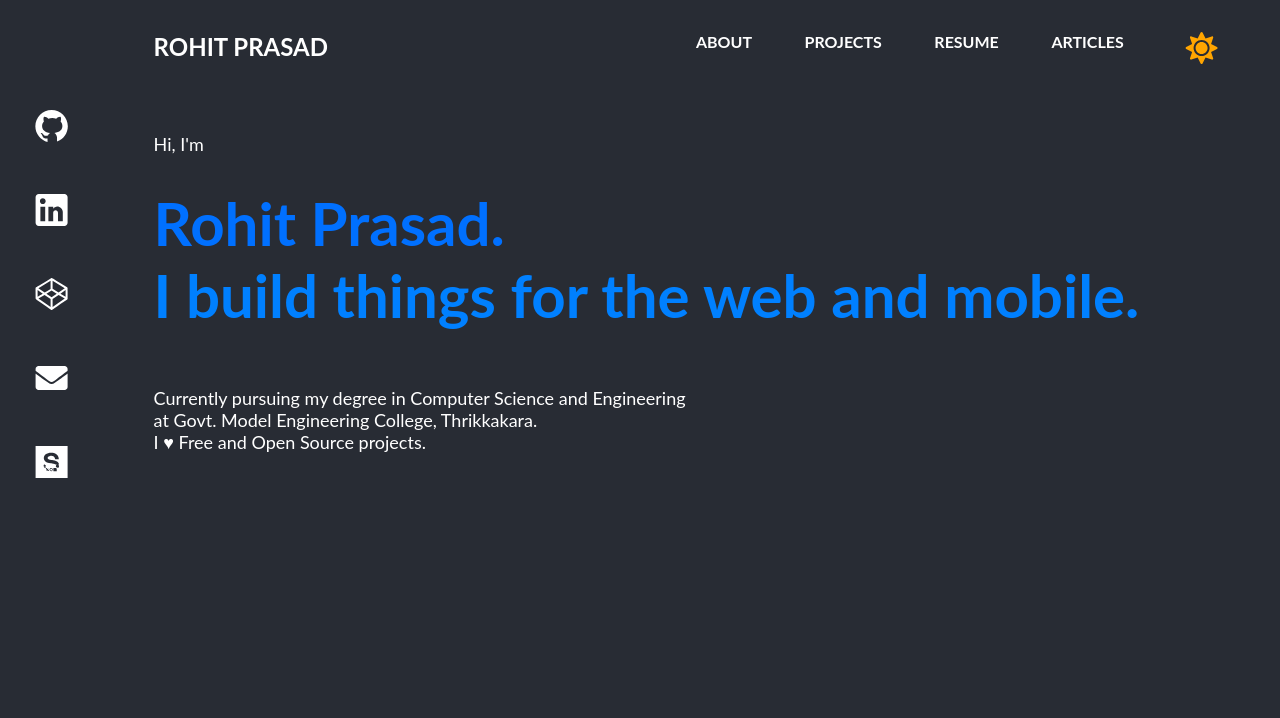
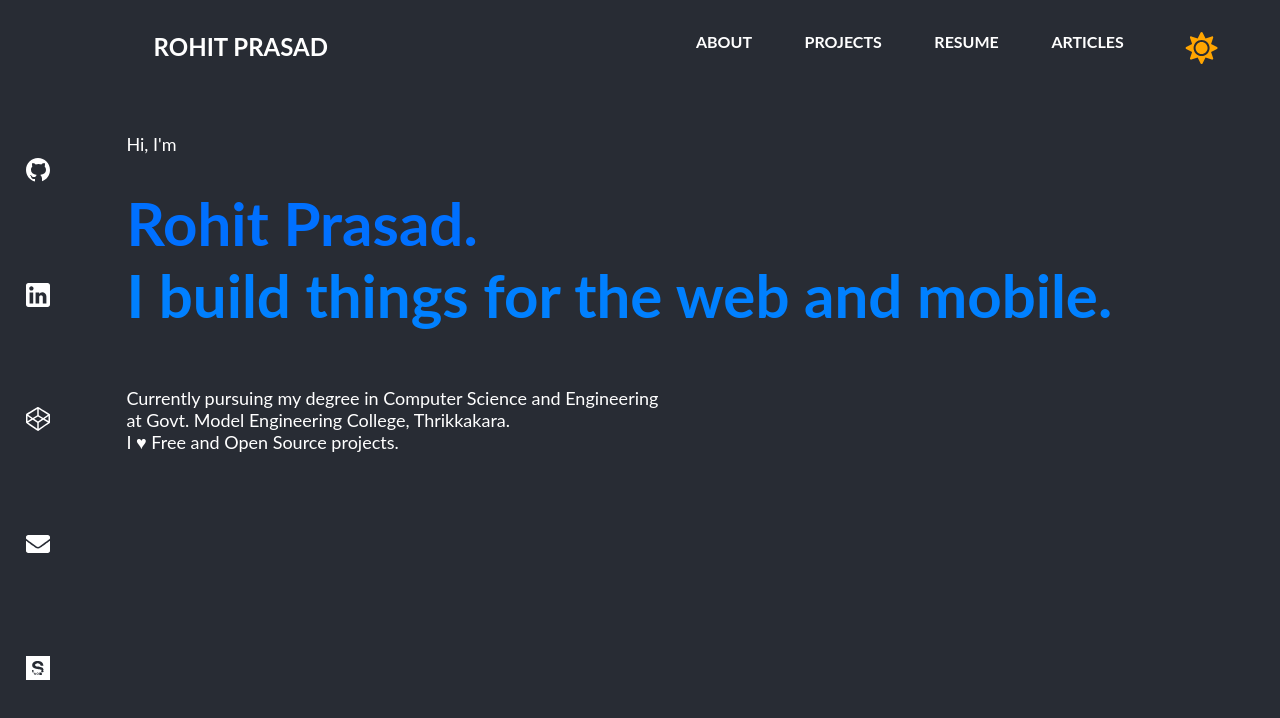
Before and after one commit to Maskedman99/mywebsite, a React (Create React App) app: page /about in a window 1280 px wide. Shown: the top 718 px of the page. Built offline with nearby package versions, Linux system fonts and the light colour scheme.

Commit message:
improve ui

```diff
--- a/src/css/AboutUrls.css
+++ b/src/css/AboutUrls.css
@@ -2,10 +2,9 @@
   display: flex;
   flex-direction: row;
   justify-content: space-around;
-  align-items: center;
   position: absolute;
   bottom: 5vh;
-  align-items: baseline;
+  width: 60%;
 }
 .About-footer-vertical {
   display: flex;
@@ -14,10 +13,10 @@
   align-items: center;
   margin-left: 1vw;
   align-items: baseline;
+  height: 90vh;
 }
 .About-image {
-  width: 4vw;
-  height: 4vh;
+  width: 24px;
 }
 .About-image:hover {
   fill: #0070ff !important;
--- a/src/screens/Resume.js
+++ b/src/screens/Resume.js
@@ -44,6 +44,9 @@ const Resume = () => {
           image={avasarshala}
           title={'Avasarshala'}
           subTitle1={'Intern'}
+          subTitle2={
+            'Developed a website that helps administrator to view and manage the platform and help analyze user data.'
+          }
           link={'https://www.avasarshala.com/'}
         />
       )}
```
